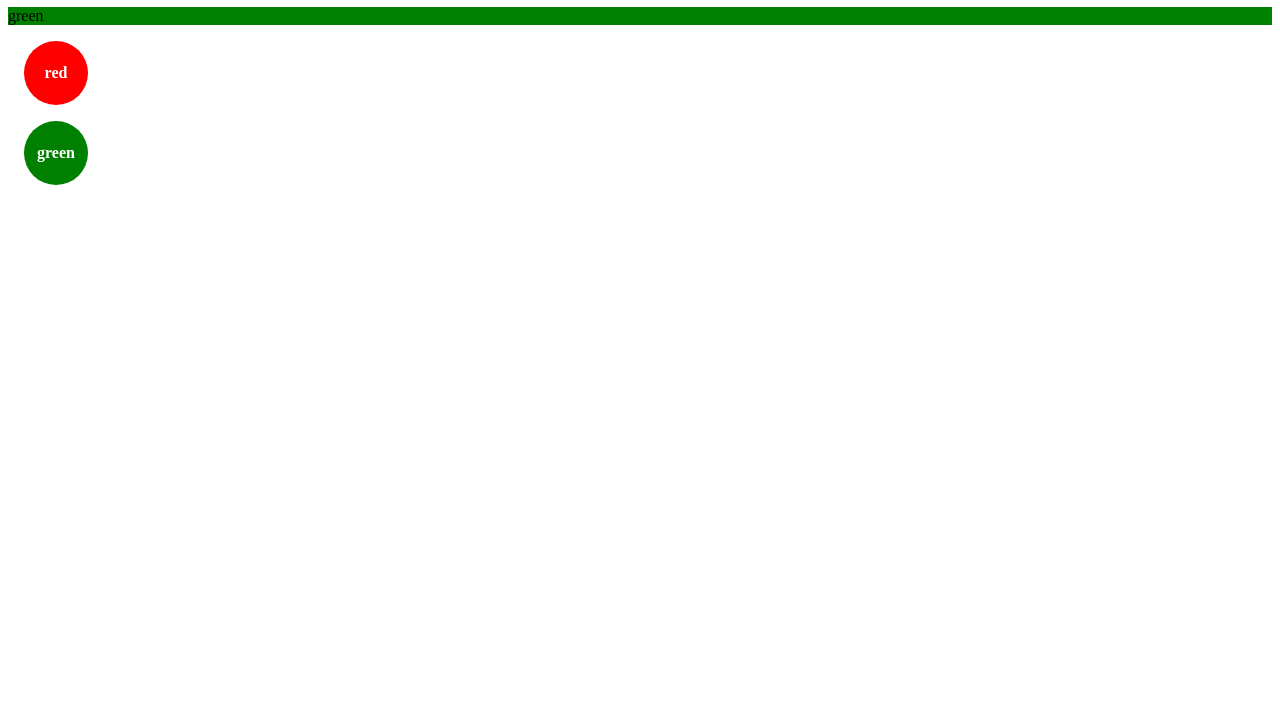
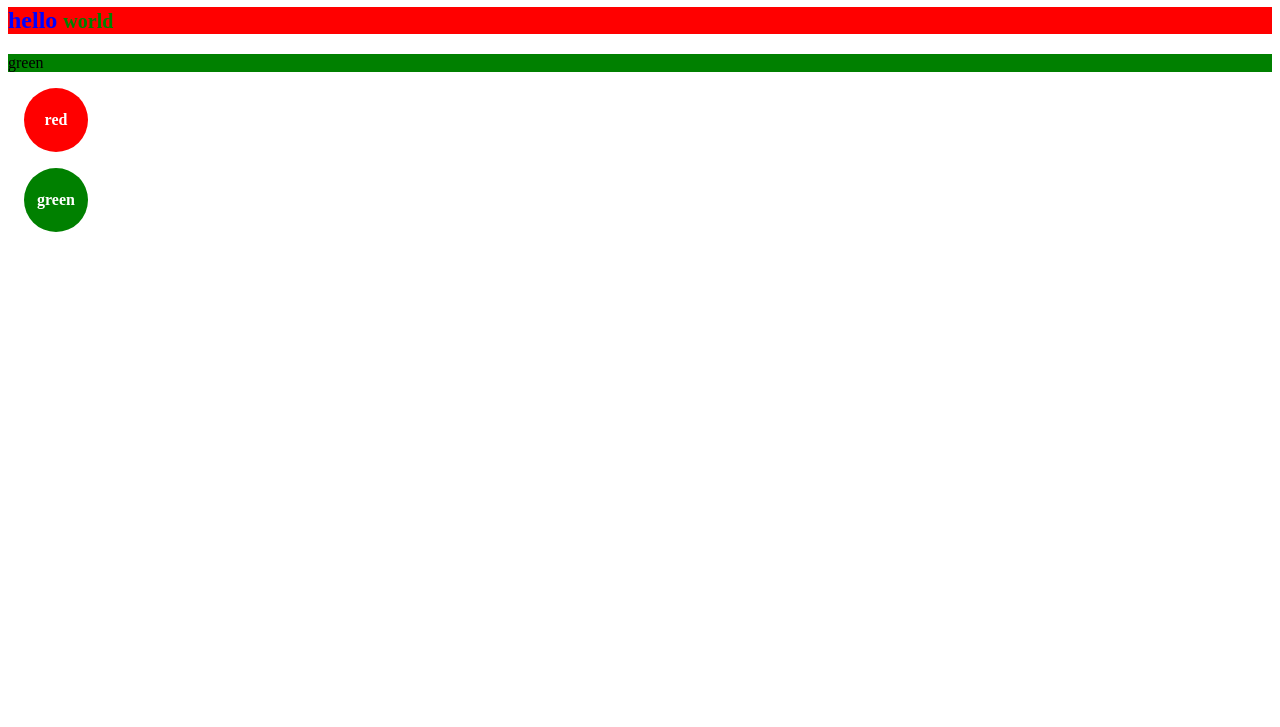
Before and after one commit to git-marcopitra/stylina, a website: page test.html in a window 1280 px wide. Shown: the part 73-800 px from the top of the page. Drawn offline with Linux system fonts and the light colour scheme.

Commit message:
:bookmark: feat: no duplicated class styles

```diff
--- a/test.html
+++ b/test.html
@@ -10,6 +10,9 @@
     <h1 in-color="blue" in-background-color="red">
       hello <strong in-color="green">world</strong>
     </h1>
+    <h2 in-color="blue" in-background-color="red">
+      hello <small in-color="green">world</small>
+    </h2>
     <div in-background="green">green</div>
     <div
       in-def-class="ball"
```
